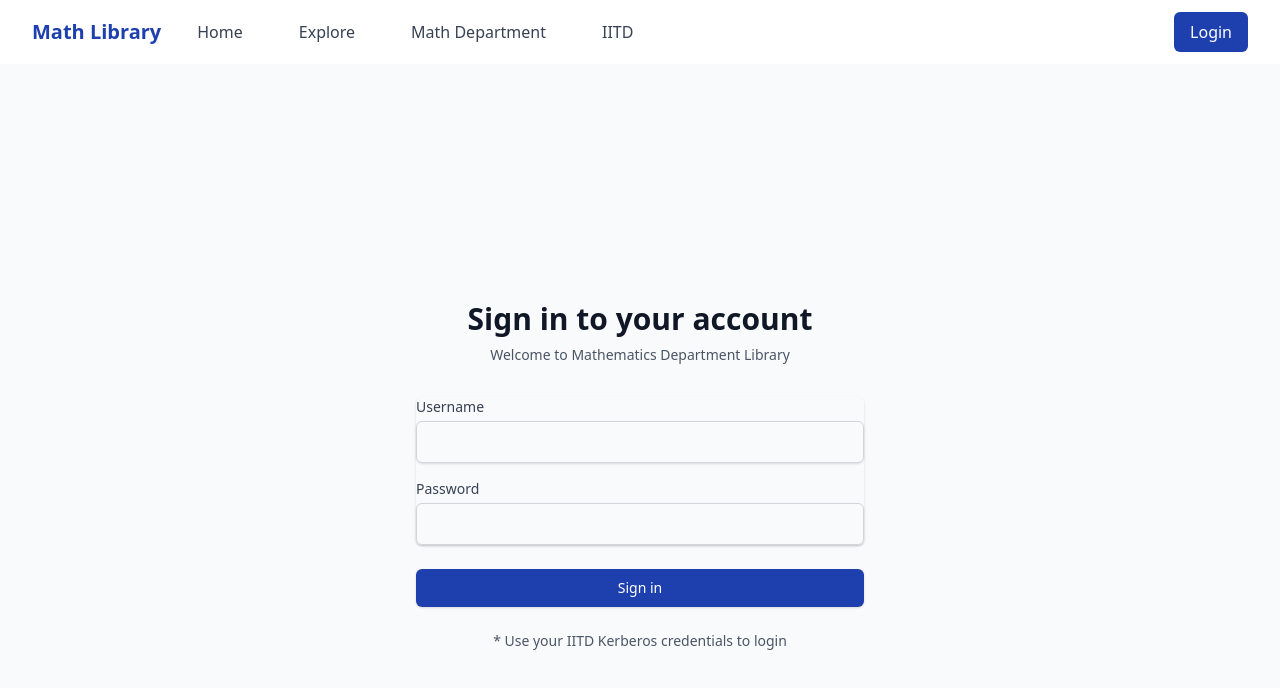
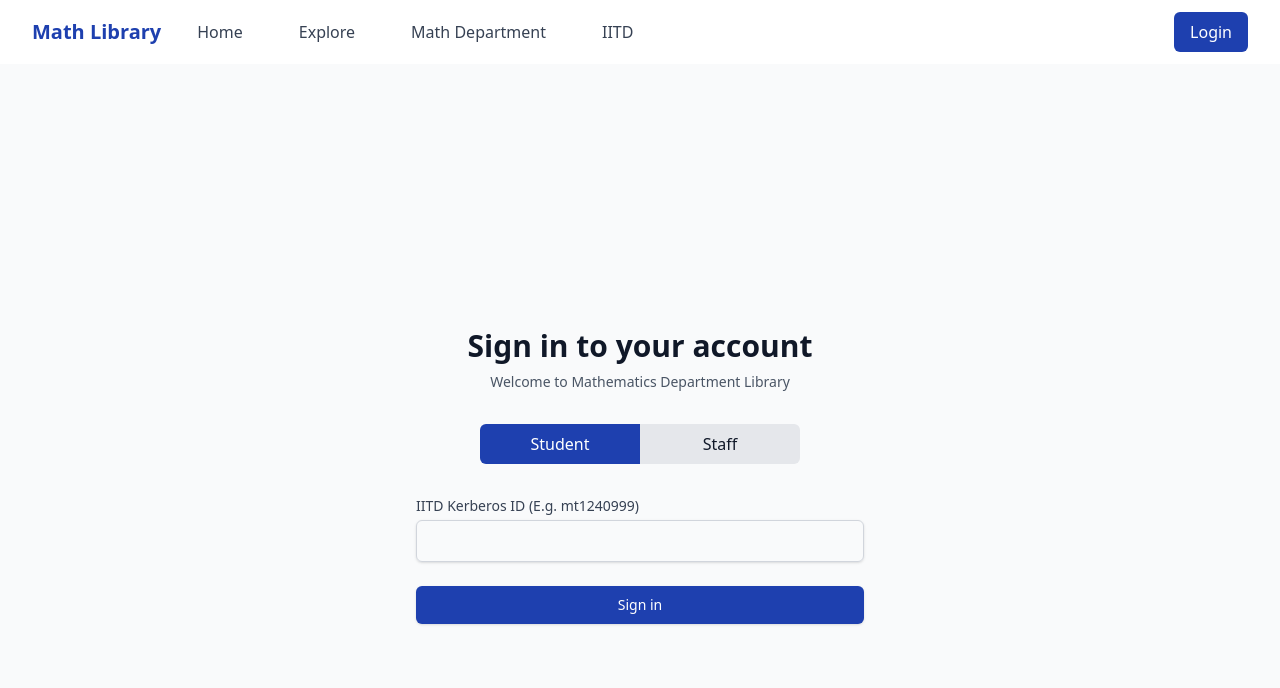
Before and after one commit to vatsalvarshney/IITD-Math-Dept-Library-Frontend, a React (Vite) app: page /login in a window 1280 px wide. Shown: the top 688 px of the page. Built offline with nearby package versions, Linux system fonts and the light colour scheme.

Commit message:
role based login, other minor changes

```diff
--- a/src/components/common/SearchBar.jsx
+++ b/src/components/common/SearchBar.jsx
@@ -1,5 +1,5 @@
 import React from 'react';
-import { Search } from 'lucide-react';
+import { Search, ArrowRight } from 'lucide-react';
 
 const SearchBar = ({ onSearch }) => {
   const [query, setQuery] = React.useState('');
@@ -19,7 +19,10 @@ const SearchBar = ({ onSearch }) => {
           placeholder="Search books by title, author, or ISBN..."
           className="w-full px-4 py-3 pl-12 text-gray-900 bg-white border border-gray-300 rounded-lg focus:ring-2 focus:ring-primary focus:border-transparent"
         />
-        <Search className="absolute left-4 top-1/2 transform -translate-y-1/2 text-gray-400 h-5 w-5" />
+        <Search className="absolute left-4 top-1/2 transform -translate-y-1/2 text-gray-500 h-5 w-5" />
+        {query && (
+          <ArrowRight className="absolute right-4 top-1/2 transform -translate-y-1/2 text-gray-500 h-5 w-5 cursor-pointer" onClick={handleSubmit} />
+        )}
       </div>
     </form>
   );
--- a/src/components/staff/IssueBookModal.jsx
+++ b/src/components/staff/IssueBookModal.jsx
@@ -58,14 +58,14 @@ const IssueBookModal = ({ book, onClose, onIssue }) => {
             </p>
 
             <label className="block text-sm font-medium text-gray-700 mb-2">
-              Student Entry Number
+              Student
             </label>
             <Select
               options={students}
               value={students.find((s) => s.value === student)}
               onChange={(selected) => setStudent(selected.value)}
               className="w-full"
-              placeholder="Select student..."
+              placeholder="Search by Name or Entry Number..."
               required
             />
           </div>
--- a/src/pages/auth/Login.jsx
+++ b/src/pages/auth/Login.jsx
@@ -12,6 +12,7 @@ const Login = () => {
   });
   const [errors, setErrors] = React.useState({});
   const [loading, setLoading] = React.useState(false);
+  const [staffLogin, setStaffLogin] = React.useState(false);
   const { login } = useAuth();
   const navigate = useNavigate();
   const location = useLocation();
@@ -39,9 +40,9 @@ const Login = () => {
     if (!credentials.username.trim()) {
       newErrors.username = 'Username is required';
     }
-    if (!credentials.password) {
-      newErrors.password = 'Password is required';
-    }
+    // if (!credentials.password) {
+    //   newErrors.password = 'Password is required';
+    // }
     setErrors(newErrors);
     return Object.keys(newErrors).length === 0;
   };
@@ -87,6 +88,27 @@ const Login = () => {
           </p>
         </div>
 
+        <div className="flex justify-center max-w-xs items-center mx-auto">
+          <button
+            type="button"
+            className={`${
+              staffLogin ? 'bg-gray-200 text-gray-900 hover:bg-gray-300 cursor-pointer' : 'bg-primary text-white'
+            } w-1/2 py-2 rounded-l-md`}
+            onClick={() => setStaffLogin(false)}
+          >
+            Student
+          </button>
+          <button
+            type="button"
+            className={`${
+              staffLogin ? 'bg-primary text-white' : 'bg-gray-200 text-gray-900 hover:bg-gray-300 cursor-pointer'
+            } w-1/2 py-2 rounded-r-md`}
+            onClick={() => setStaffLogin(true)}
+          >
+            Staff
+          </button>
+        </div>
+
         <form className="mt-8 space-y-6" onSubmit={handleSubmit}>
           {errors.general && (
             <div className="rounded-md bg-red-50 p-4">
@@ -94,9 +116,9 @@ const Login = () => {
             </div>
           )}
 
-          <div className="rounded-md shadow-sm space-y-4">
+          <div className="rounded-md space-y-4">
             <Input
-              label="Username"
+              label={staffLogin? "Username" : "IITD Kerberos ID (E.g. mt1240999)"}
               id="username"
               name="username"
               type="text"
@@ -107,28 +129,24 @@ const Login = () => {
               error={errors.username}
             />
 
+            {staffLogin && (
               <Input
                 label="Password"
                 id="password"
                 name="password"
                 type="password"
                 autoComplete="current-password"
-              required
+                // required
                 value={credentials.password}
                 onChange={handleChange}
                 error={errors.password}
               />
+            )}
           </div>
 
           <Button type="submit" loading={loading}>
             Sign in
           </Button>
-
-          <div className="text-center">
-            <p className="text-sm text-gray-600">
-              * Use your IITD Kerberos credentials to login
-            </p>
-          </div>
         </form>
       </div>
     </div>
--- a/src/pages/public/Books.jsx
+++ b/src/pages/public/Books.jsx
@@ -171,7 +171,7 @@ const Books = () => {
                   value={query}
                   onChange={(e) => updateFilters({ q: e.target.value })}
                   placeholder="Search books..."
-                  className="w-full pl-4 pr-10 py-2 border rounded-lg focus:ring-2 focus:ring-primary focus:border-transparent"
+                  className="w-full pl-4 pr-10 py-2 border border-gray-400 rounded-lg focus:ring-2 focus:ring-primary focus:border-transparent"
                 />
                 {query && (
                   <button
@@ -196,9 +196,9 @@ const Books = () => {
                   <div className="animate-spin rounded-full h-12 w-12 border-b-2 border-primary mx-auto"></div>
                 </div>
               ) : books.length > 0 ? (
-                <div className="divide-y">
+                <div className="divide-y-2">
                   {books.map((book) => (
-                    <Link to={`/books/${book.id}`} key={book.id} className="p-4 hover:bg-gray-50 block">
+                    <Link to={`/books/${book.id}`} key={book.id} className="p-4 hover:bg-gray-50 block border-gray-200">
                       <div className="flex justify-between items-start">
                         <div>
                           <h3 className="font-medium text-lg mb-1">{truncatedText(book.title)}</h3>
--- a/src/pages/student/Profile.jsx
+++ b/src/pages/student/Profile.jsx
@@ -142,10 +142,6 @@ const Profile = () => {
             <p className="text-sm text-gray-500">Username</p>
             <p className="text-lg">{profile.username}</p>
           </div>
-          <div>
-            <p className="text-sm text-gray-500">Role</p>
-            <p className="text-lg capitalize">{profile.role}</p>
-          </div>
         </div>
       </div>
 
```
Lines whose indentation alone changed are shown as unchanged.
